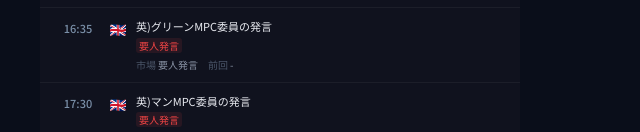
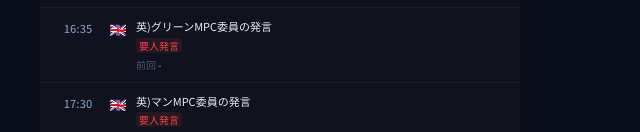
Before and after one commit to MonjuDesignCo/fx-dashboard, a plain HTML site: page index.html in a window 1280 px wide. Shown: the part 817-949 px from the top of the page, 360-1000 px from the left. Drawn offline with Linux system fonts and the light colour scheme.

Commit message:
Update index.html

```diff
--- a/index.html
+++ b/index.html
@@ -357,7 +357,7 @@ function renderCalendar(){
               ${rankHtml(item.rank, item.forecast)}
             </div>
             <div class="kfx-vals">
-              <span class="v">市場<span>${item.forecast||'—'}</span></span>
+              ${item.forecast!=='要人発言'?`<span class="v">市場<span>${item.forecast||'—'}</span></span>`:''}
               <span class="v">前回<span>${item.prev||'—'}</span></span>
             </div>
           </div>
```
